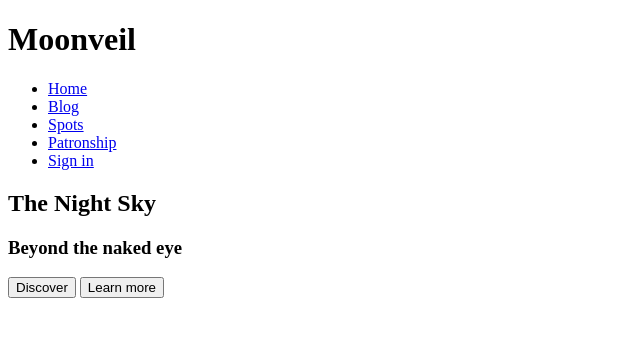
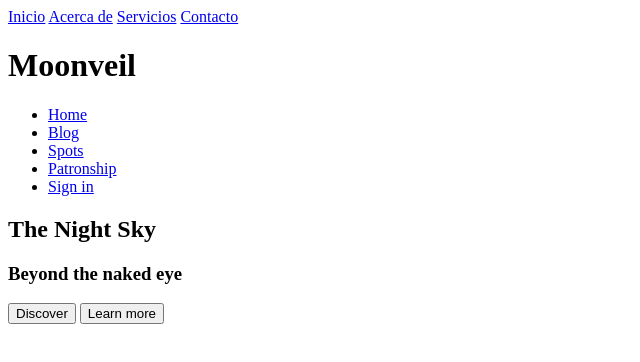
Before and after one commit to Emerson93gh/myBootstrap, a plain HTML site: page proyectos/index.html in a window 1280 px wide. Shown: the whole page, without its empty margins (0-640 px from the left). Drawn offline with Linux system fonts and the light colour scheme.

Commit message:
test conflicto

```diff
--- a/proyectos/index.html
+++ b/proyectos/index.html
@@ -6,6 +6,15 @@
     <title>Test</title>
 </head>
 <body>
+    <section>
+        <div class="navbar">
+            <a href="#">Inicio</a>
+            <a href="#">Acerca de</a>
+            <a href="#">Servicios</a>
+            <a href="#">Contacto</a>
+        </div>
+    </section>
+<!-- codigo en server github -->
     <header>
         <div class="main-bar">
             <h1> Moonveil </h1>
```
